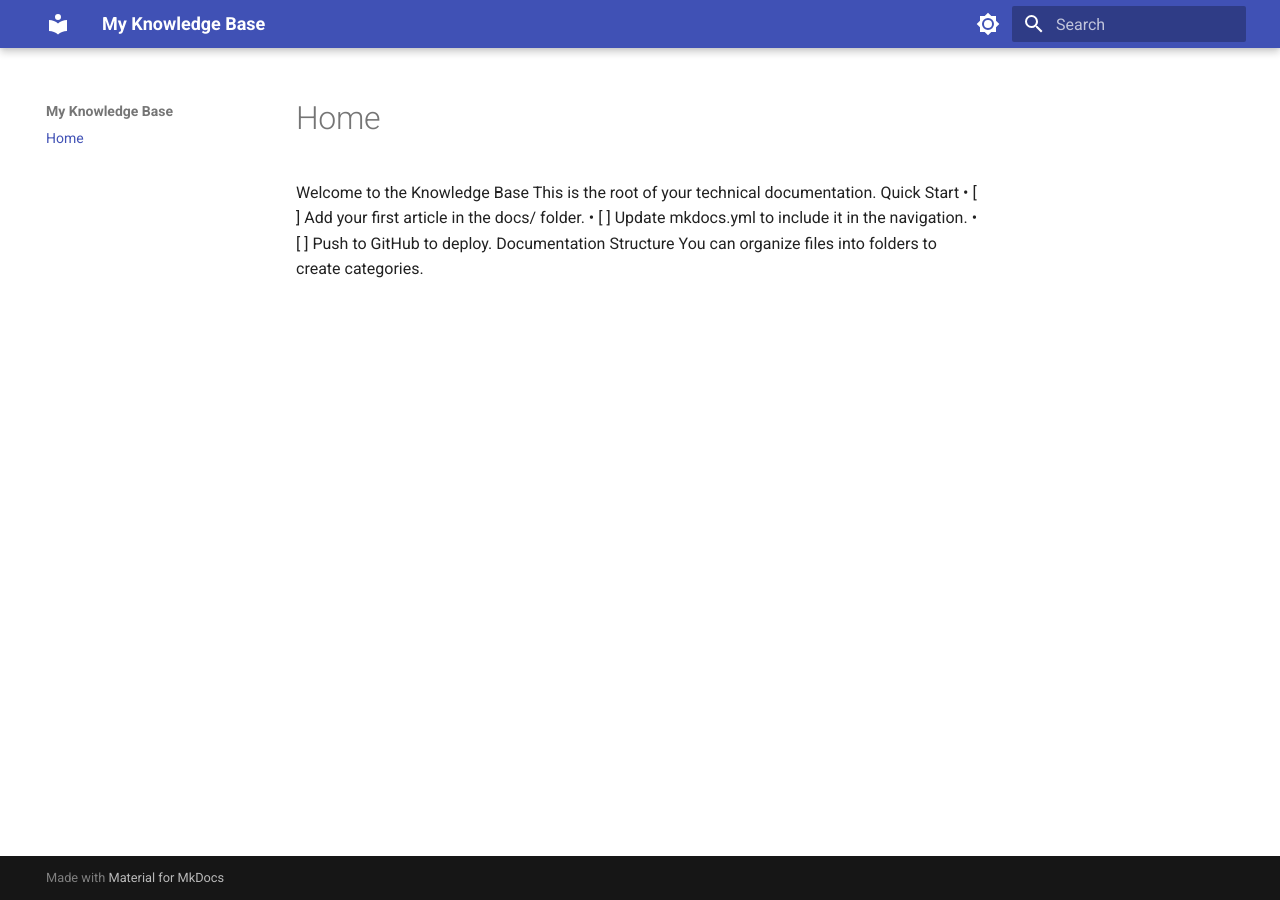
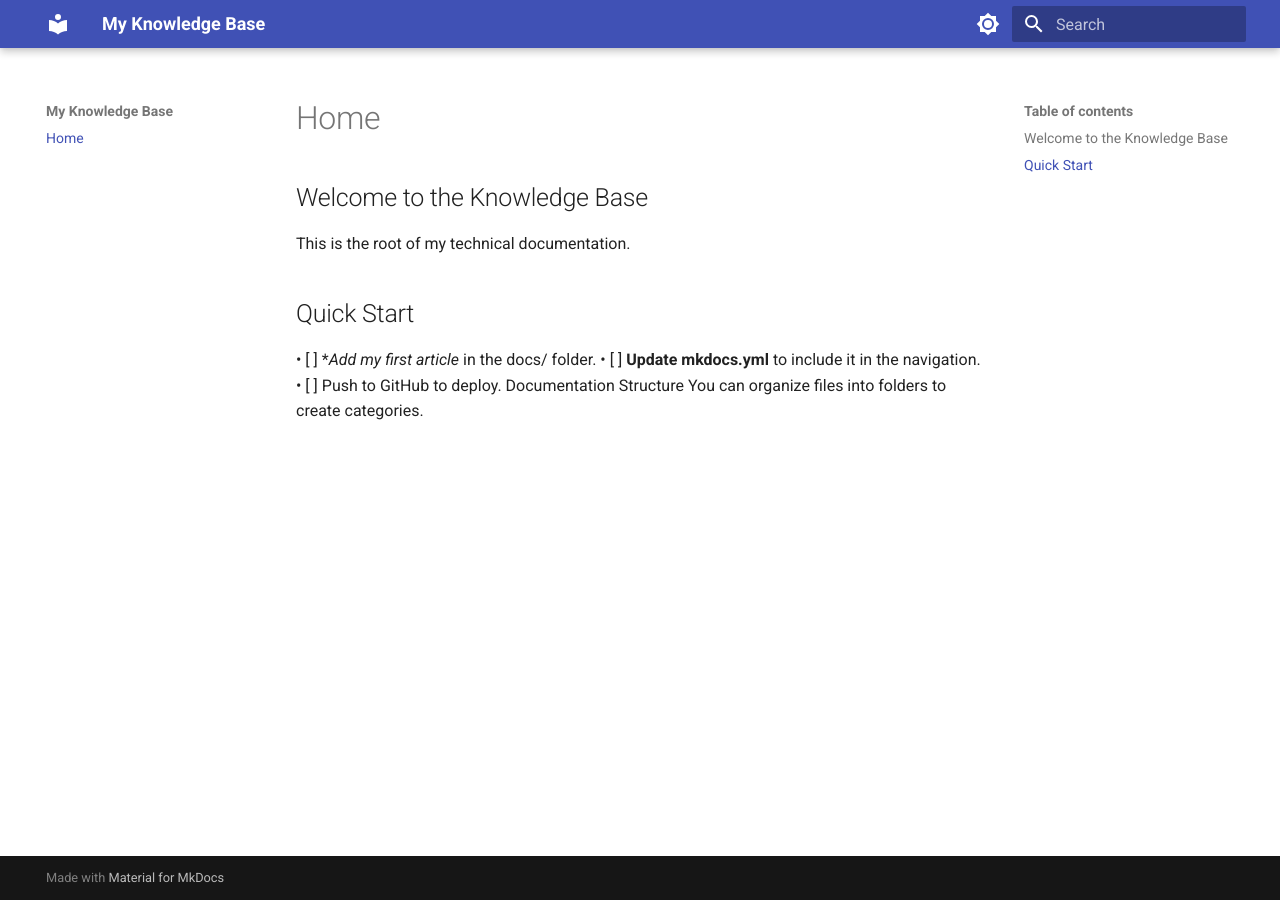
Before and after one commit to GooseHero99/Knowledge-base, an MkDocs documentation site: the page built from docs/index.md, in a window 1280 px wide. Built offline with MkDocs 1.6.1 and Material for MkDocs 9.7.7, drawn with Linux system fonts in a browser that asks for light colours.

Commit message:
Update index.md

```diff
--- a/docs/index.md
+++ b/docs/index.md
@@ -1,8 +1,8 @@
-Welcome to the Knowledge Base
-This is the root of your technical documentation.
-Quick Start
-• [ ] Add your first article in the docs/ folder.
-• [ ] Update mkdocs.yml to include it in the navigation.
+## Welcome to the Knowledge Base
+This is the root of my technical documentation.
+## Quick Start
+• [ ] **Add my first article* in the docs/ folder.
+• [ ] **Update mkdocs.yml** to include it in the navigation.
 • [ ] Push to GitHub to deploy.
 Documentation Structure
 You can organize files into folders to create categories.
```
